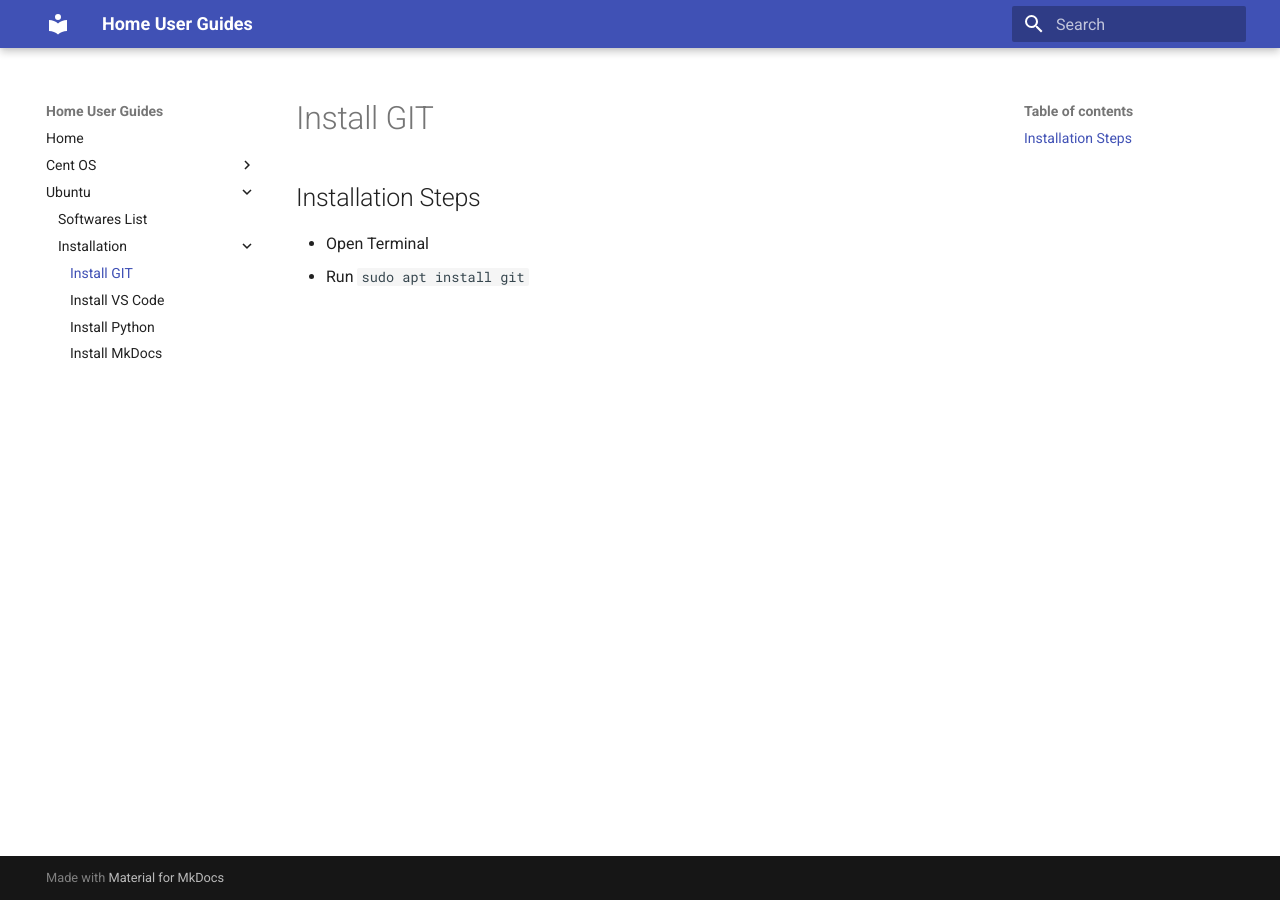
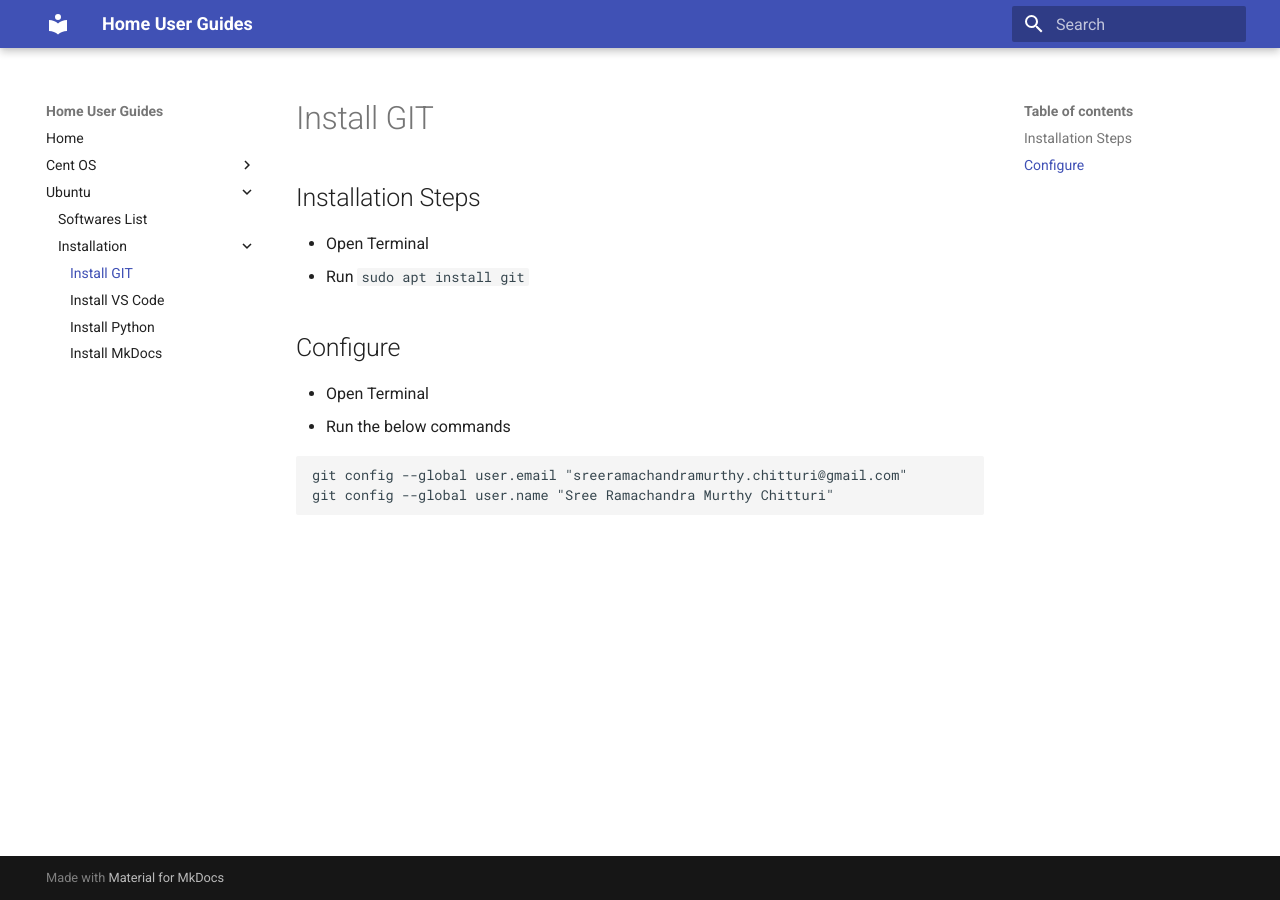
Before and after one commit to sreeramachandramurthy/home-user-guides, an MkDocs documentation site: the page built from docs/ubuntu/installation/install-git.md, in a window 1280 px wide. Built offline with MkDocs 1.6.1 and Material for MkDocs 9.7.7, drawn with Linux system fonts in a browser that asks for light colours.

Commit message:
Git Config

````diff
--- a/docs/ubuntu/installation/install-git.md
+++ b/docs/ubuntu/installation/install-git.md
@@ -4,3 +4,13 @@
 
 * Open Terminal
 * Run `sudo apt install git`
+
+## Configure
+
+* Open Terminal
+* Run the below commands
+
+```bash
+git config --global user.email "sreeramachandramurthy.chitturi@gmail.com"
+git config --global user.name "Sree Ramachandra Murthy Chitturi"
+```
````
